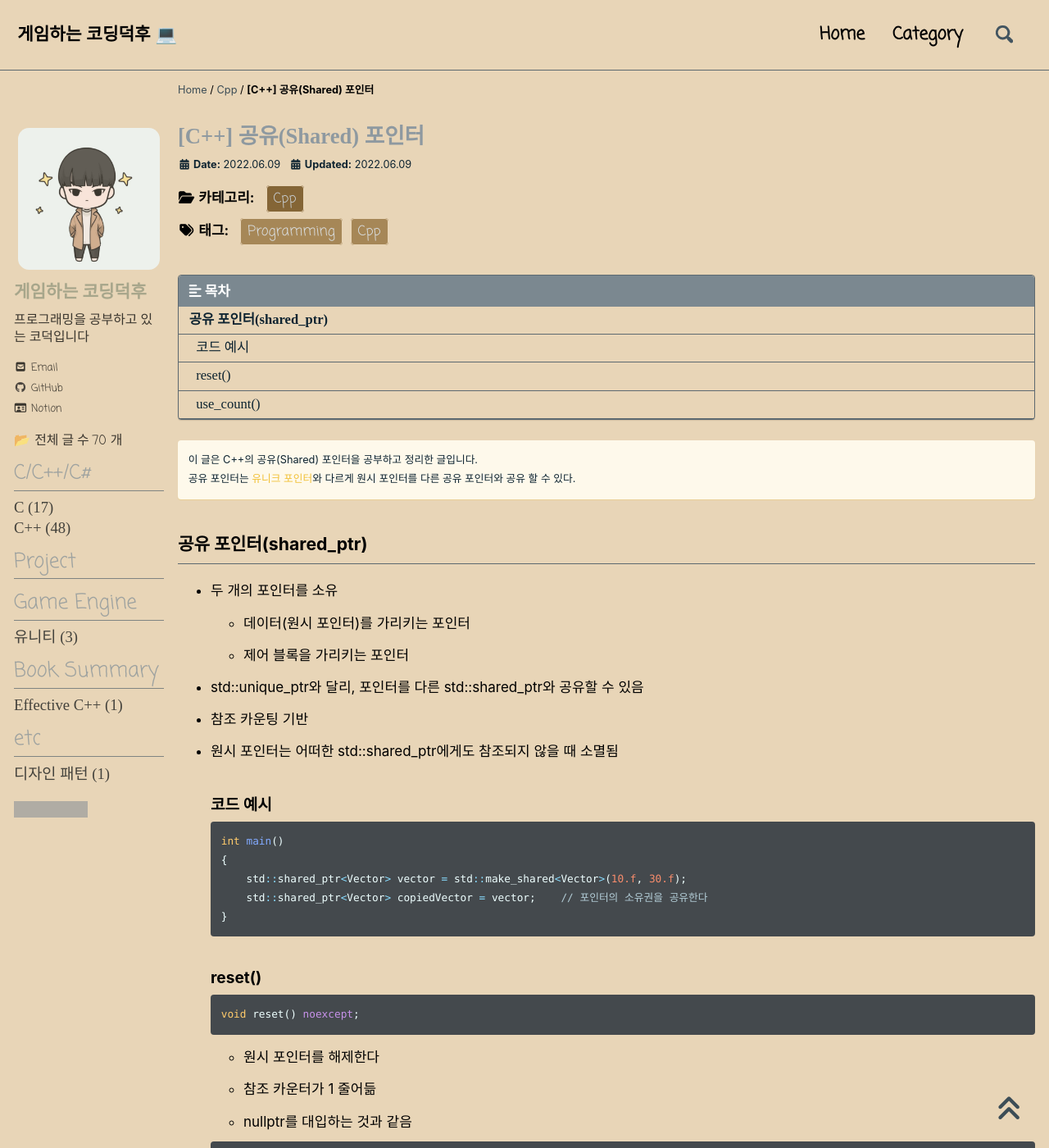
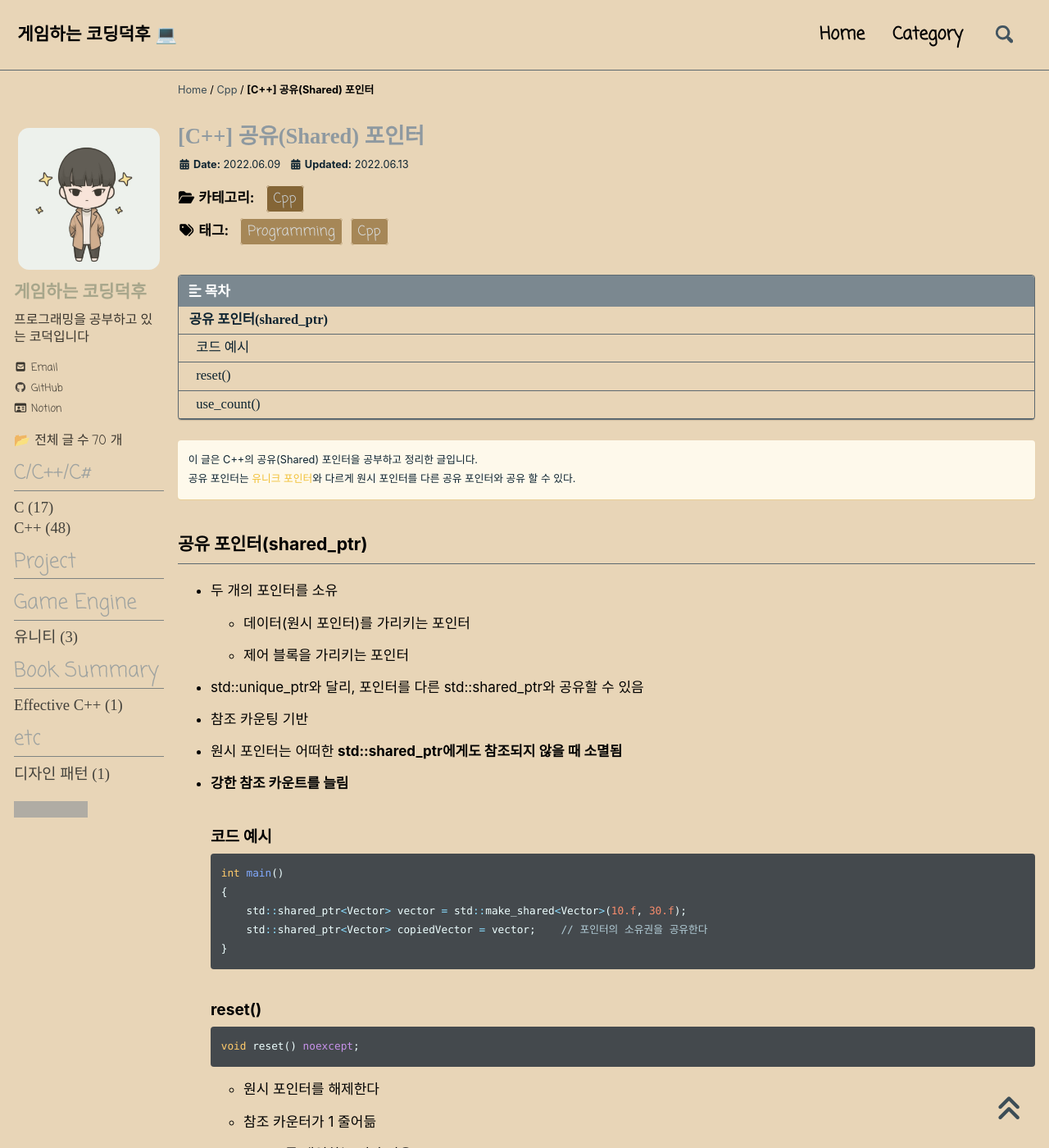
Before and after one commit to reoul/reoul.github.io, a Jekyll site: the page built from _posts/cpp/2022-06-09-cpp-46.md, in a window 1280 px wide and 1400 px high. Shown: the whole window at 82% size. Built offline with Jekyll 4.4.1, drawn with Linux system fonts in a browser that asks for light colours; cached includes are drawn as plain includes; nearby versions of some CDN libraries; some web fonts are replaced; comment, search, counter and statistics services are not loaded; grey boxes are pictures that could not be loaded.

Commit message:
Modify C++ Shared Pointer
Modify C++ Shared Pointer

```diff
--- a/_posts/cpp/2022-06-09-cpp-46.md
+++ b/_posts/cpp/2022-06-09-cpp-46.md
@@ -27,7 +27,8 @@ lastmod:    2022-06-09T14:37:00+09:00
   - 제어 블록을 가리키는 포인터
 - std::unique_ptr와 달리, 포인터를 다른 std::shared_ptr와 공유할 수 있음
 - 참조 카운팅 기반
-- 원시 포인터는 어떠한 std::shared_ptr에게도 참조되지 않을 때 소멸됨
+- 원시 포인터는 어떠한 **std::shared_ptr에게도 참조되지 않을 때 소멸됨**
+- **강한 참조 카운트를 늘림**
 
   ### 코드 예시
 
```
Also changed, not shown: other parts of _posts/cpp/2022-06-09-cpp-46.md (+1 -1 lines).
